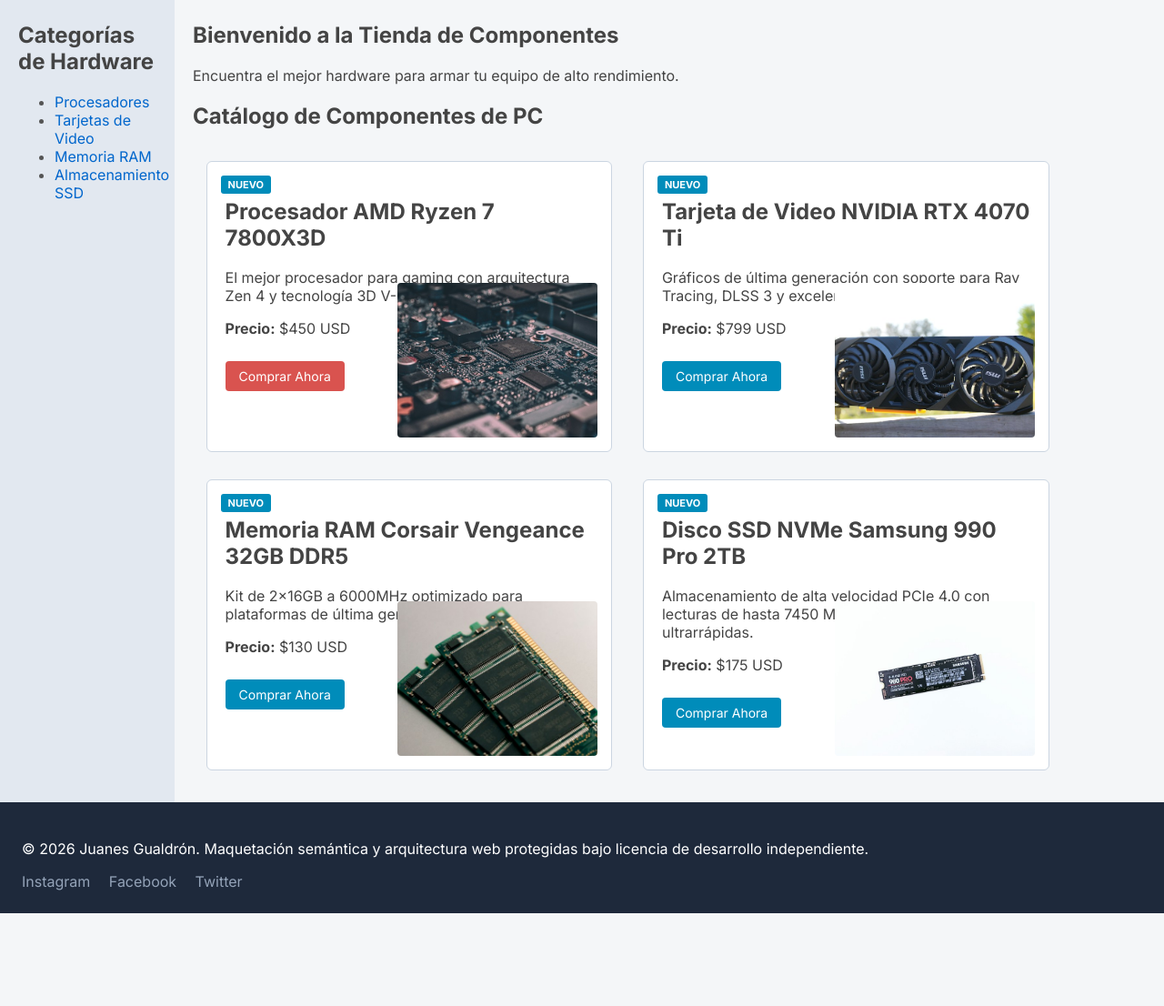
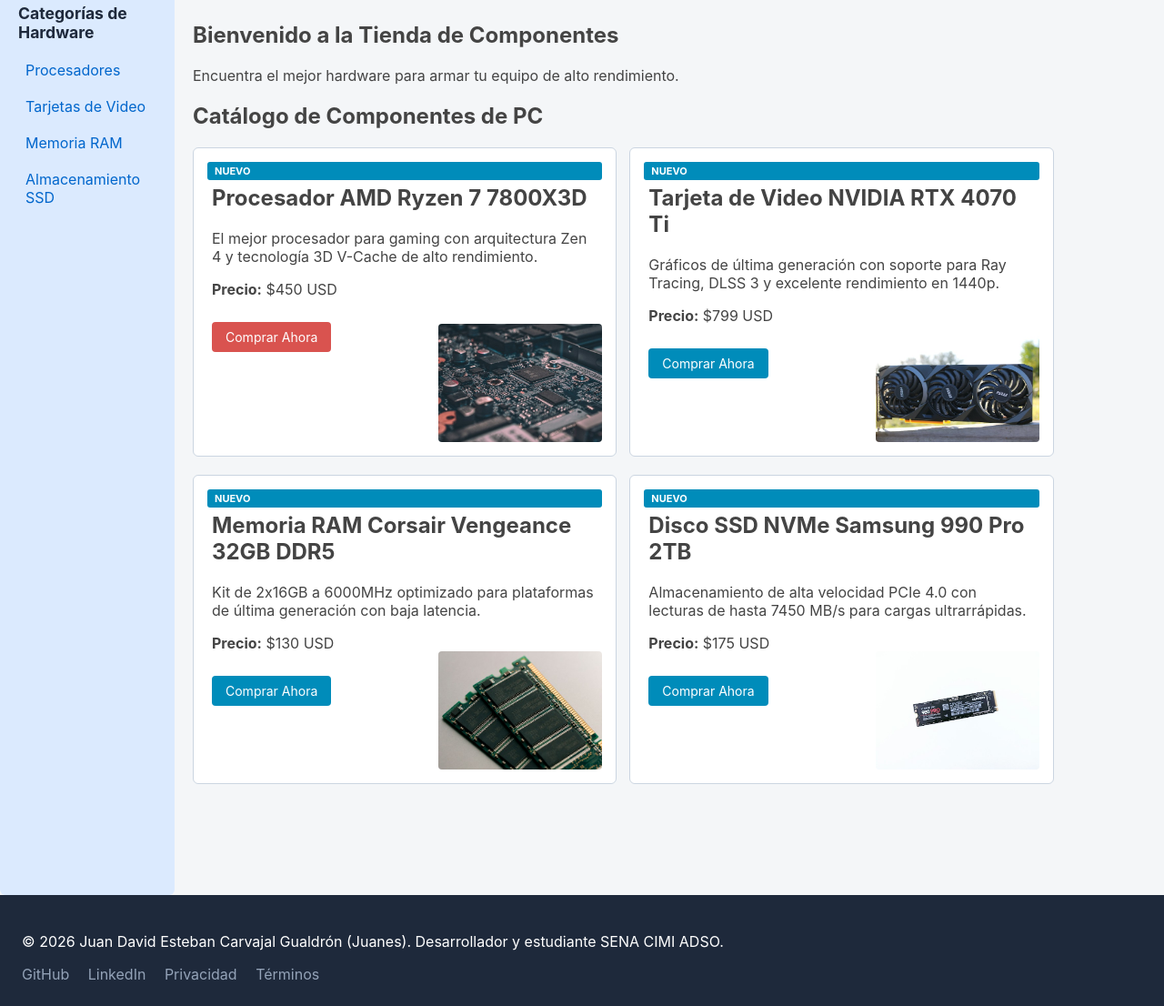
Before and after one commit to JuanesGualdron/CSS, a plain HTML site: page index.html in a window 1280 px wide. Shown: the part 136-1242 px from the top of the page at 91% size. Before the commit the page ends 1140 px from the top, so only its background shows below. Drawn offline with Linux system fonts and the light colour scheme.

Commit message:
refactor(bem): actualiza sintaxis y organizacion de bloques y elementos BEM

```diff
--- a/index.html
+++ b/index.html
@@ -1,101 +1,102 @@
 <!DOCTYPE html>
 <html lang="es">
-
 <head>
     <meta charset="UTF-8">
     <meta name="viewport" content="width=device-width, initial-scale=1.0">
     <title>Tienda de Componentes de PC</title>
+
+    <!-- Enlaces directos a los archivos CSS independientes en la raíz -->
     <link rel="stylesheet" href="estilos.css">
-    <link rel="preconnect" href="https://fonts.googleapis.com">
-    <link rel="preconnect" href="https://fonts.gstatic.com" crossorigin>
-    <link href="https://fonts.googleapis.com/css2?family=Inter:wght@400;600;700&display=swap" rel="stylesheet">
+    <link rel="stylesheet" href="CSS/menu-lateral.css">
+    <link rel="stylesheet" href="CSS/tarjeta.css">
+    <link rel="stylesheet" href="CSS/botones.css">
 </head>
-
 <body>
 
-    <!-- Navegación con enlaces internos simulados -->
-    <header>
-        <nav>
-            <ul>
-                <li><a href="#inicio">Inicio</a></li>
-                <li><a href="#productos">Productos</a></li>
-                <li><a href="#contacto">Contacto</a></li>
+    <!-- Encabezado de la tienda -->
+    <header class="header">
+        <nav class="nav">
+            <ul class="nav__list">
+                <li class="nav__item"><a href="#inicio" class="nav__link">Inicio</a></li>
+                <li class="nav__item"><a href="#productos" class="nav__link">Productos</a></li>
+                <li class="nav__item"><a href="#contacto" class="nav__link">Contacto</a></li>
             </ul>
         </nav>
     </header>
 
+    <!-- Contenedor general para la barra lateral y el contenido principal (Sin Flex) -->
     <div class="contenedor-layout">
-    <!-- Menú lateral / Categorías -->
-      <aside>
-          <h2>Categorías de Hardware</h2>
-          <ul>
-              <li><a href="#">Procesadores</a></li>
-              <li><a href="#">Tarjetas de Video</a></li>
-              <li><a href="#">Memoria RAM</a></li>
-              <li><a href="#">Almacenamiento SSD</a></li>
+
+        <!-- Menú lateral / Categorías de Hardware -->
+        <aside class="sidebar" id="contacto">
+            <h2 class="sidebar__title">Categorías de Hardware</h2>
+            <ul class="sidebar__list">
+                <li class="sidebar__item"><a href="#" class="sidebar__link">Procesadores</a></li>
+                <li class="sidebar__item"><a href="#" class="sidebar__link">Tarjetas de Video</a></li>
+                <li class="sidebar__item"><a href="#" class="sidebar__link">Memoria RAM</a></li>
+                <li class="sidebar__item"><a href="#" class="sidebar__link">Almacenamiento SSD</a></li>
             </ul>
-    </aside>
-
-    <!-- Contenido Principal unificado -->
-    <main>
-        <section id="inicio">
-            <h1>Bienvenido a la Tienda de Componentes</h1>
-            <p>Encuentra el mejor hardware para armar tu equipo de alto rendimiento.</p>
+        </aside><!-- Comentario truco para evitar espacios fantasma en inline-block
+    --><main class="main">
+            <!-- Sección de Bienvenida -->
+            <section class="section" id="inicio">
+                <h1 class="section__title">Bienvenido a la Tienda de Componentes</h1>
+                <p class="section__text">Encuentra el mejor hardware para armar tu equipo de alto rendimiento.</p>
             </section>
 
-        <section id="productos">
-            <h1>Catálogo de Componentes de PC</h1>
+            <!-- Sección del Catálogo de Productos -->
+            <section class="section" id="productos">
+                <h1 class="section__title">Catálogo de Componentes de PC</h1>
 
-            <article>
-                <h2>Procesador AMD Ryzen 7 7800X3D</h2>
-                <p>El mejor procesador para gaming con arquitectura Zen 4 y tecnología 3D V-Cache de alto rendimiento.
-                </p>
-                <p><strong>Precio:</strong> $450 USD</p>
-                <a href="#" class="btn-comprar btn-especial">Comprar Ahora</a>
-                <!-- REFACTORIZACIÓN: Se reemplazó el id="btn-destacado" (que causaba conflicto de especificidad) por la clase "btn-especial" -->
-                <img src="./recursos/Procesador.jpg" alt="Procesador" class="img-producto">
+                <!-- Tarjeta 1 (Con modificador de producto destacado) -->
+                <article class="card card--destacada">
+                    <h2 class="card__title">Procesador AMD Ryzen 7 7800X3D</h2>
+                    <p class="card__description">El mejor procesador para gaming con arquitectura Zen 4 y tecnología 3D V-Cache de alto rendimiento.</p>
+                    <p class="card__price"><strong>Precio:</strong> $450 USD</p>
+                    <a href="#" class="btn btn--especial">Comprar Ahora</a>
+                    <img src="./recursos/Procesador.jpg" alt="Procesador" class="card__image">
                 </article>
 
-            <article>
-                <h2>Tarjeta de Video NVIDIA RTX 4070 Ti</h2>
-                <p>Gráficos de última generación con soporte para Ray Tracing, DLSS 3 y excelente rendimiento en 1440p.
-                </p>
-                <p><strong>Precio:</strong> $799 USD</p>
-                <a href="#" class="btn-comprar">Comprar Ahora</a>
-                <img src="./recursos/Tarjeta grafica.jpg" alt="Tarjeta Gráfica" class="img-producto">
+                <!-- Tarjeta 2 -->
+                <article class="card">
+                    <h2 class="card__title">Tarjeta de Video NVIDIA RTX 4070 Ti</h2>
+                    <p class="card__description">Gráficos de última generación con soporte para Ray Tracing, DLSS 3 y excelente rendimiento en 1440p.</p>
+                    <p class="card__price"><strong>Precio:</strong> $799 USD</p>
+                    <a href="#" class="btn">Comprar Ahora</a>
+                    <img src="./recursos/Tarjeta grafica.jpg" alt="Tarjeta Gráfica" class="card__image">
                 </article>
 
-            <article>
-                <h2>Memoria RAM Corsair Vengeance 32GB DDR5</h2>
-                <p>Kit de 2x16GB a 6000MHz optimizado para plataformas de última generación con baja latencia.</p>
-                <p><strong>Precio:</strong> $130 USD</p>
-                <a href="#" class="btn-comprar">Comprar Ahora</a>
-                <img src="./recursos/RAM.jpg" alt="Memoria RAM" class="img-producto">
+                <!-- Tarjeta 3 -->
+                <article class="card">
+                    <h2 class="card__title">Memoria RAM Corsair Vengeance 32GB DDR5</h2>
+                    <p class="card__description">Kit de 2x16GB a 6000MHz optimizado para plataformas de última generación con baja latencia.</p>
+                    <p class="card__price"><strong>Precio:</strong> $130 USD</p>
+                    <a href="#" class="btn">Comprar Ahora</a>
+                    <img src="./recursos/RAM.jpg" alt="Memoria RAM" class="card__image">
                 </article>
 
-            <article>
-                <h2>Disco SSD NVMe Samsung 990 Pro 2TB</h2>
-                <p>Almacenamiento de alta velocidad PCIe 4.0 con lecturas de hasta 7450 MB/s para cargas ultrarrápidas.
-                </p>
-                <p><strong>Precio:</strong> $175 USD</p>
-                <a href="#" class="btn-comprar">Comprar Ahora</a>
-                <img src="./recursos/SSD.jpg" alt="Disco SSD" class="img-producto">
+                <!-- Tarjeta 4 -->
+                <article class="card">
+                    <h2 class="card__title">Disco SSD NVMe Samsung 990 Pro 2TB</h2>
+                    <p class="card__description">Almacenamiento de alta velocidad PCIe 4.0 con lecturas de hasta 7450 MB/s para cargas ultrarrápidas.</p>
+                    <p class="card__price"><strong>Precio:</strong> $175 USD</p>
+                    <a href="#" class="btn">Comprar Ahora</a>
+                    <img src="./recursos/SSD.jpg" alt="Disco SSD" class="card__image">
                 </article>
             </section>
         </main>
     </div>
 
     <!-- Pie de página -->
-    <footer>
-        <p>&copy; 2026 Juanes Gualdrón. Maquetación semántica y arquitectura web protegidas bajo licencia de desarrollo
-            independiente.</p>
-        <ul>
-            <li><a href="#">Instagram</a></li>
-            <li><a href="#">Facebook</a></li>
-            <li><a href="#">Twitter</a></li>
+    <footer class="footer">
+        <p>&copy; 2026 Juan David Esteban Carvajal Gualdrón (Juanes). Desarrollador y estudiante SENA CIMI ADSO.</p>
+        <ul class="footer__list">
+            <li class="footer__item"><a href="#" class="footer__link">GitHub</a></li>
+            <li class="footer__item"><a href="#" class="footer__link">LinkedIn</a></li>
+            <li class="footer__item"><a href="#" class="footer__link">Privacidad</a></li>
+            <li class="footer__item"><a href="#" class="footer__link">Términos</a></li>
         </ul>
     </footer>
 
 </body>
-
 </html>
```
Lines whose indentation alone changed are shown as unchanged.
